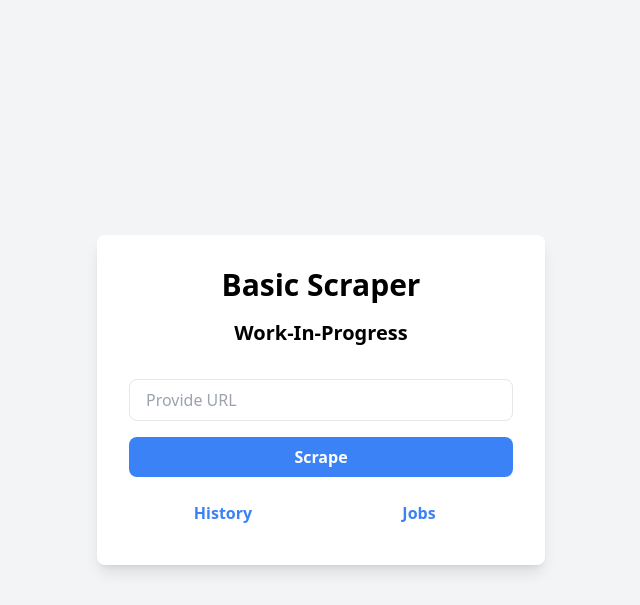
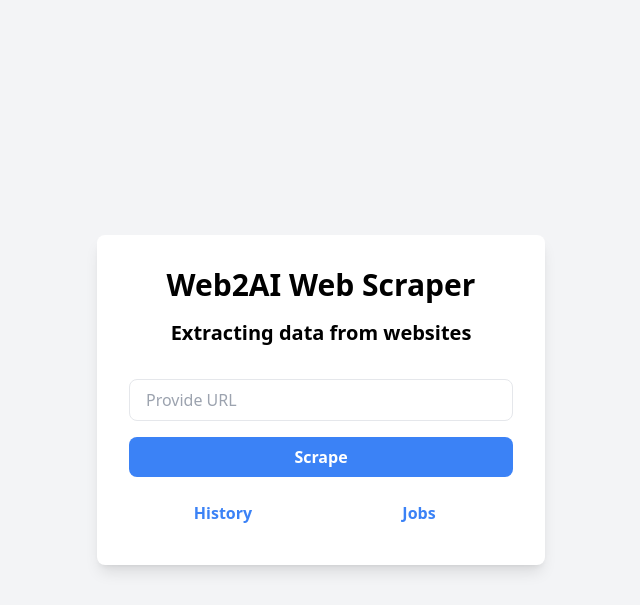
Before and after one commit to Web2AI/WebScraper-W2A, a Flask app: page / in a window 1280 px wide. Shown: the top 605 px of the page, without its empty margins (319-959 px from the left). Run offline with Flask 3, Linux system fonts and the light colour scheme; some libraries are stand-ins or nearby versions.

Commit message:
Change website title

```diff
--- a/src/templates/base.html
+++ b/src/templates/base.html
@@ -4,7 +4,7 @@
     <meta charset="UTF-8" />
     <meta name="viewport" content="width=device-width, initial-scale=1.0" />
     <meta http-equiv="X-UA-Compatible" content="IE=edge" />
-    <title>{% block title %}Basic Scraper{% endblock %}</title>
+    <title>{% block title %}Web2AI{% endblock %}</title>
 
     <!-- Include Tailwind CSS via CDN -->
     <script src="https://cdn.tailwindcss.com"></script>
--- a/src/templates/history.html
+++ b/src/templates/history.html
@@ -1,4 +1,4 @@
-{% extends "base.html" %} {% block title %}Basic Scraper{% endblock %} {% block
+{% extends "base.html" %} {% block title %}Web2AI{% endblock %} {% block
 content %}
 <div class="bg-white shadow-lg rounded-lg p-8 w-max-content max-w-600">
   <div class="flex justify-between mb-4">
--- a/src/templates/index.html
+++ b/src/templates/index.html
@@ -1,11 +1,13 @@
-{% extends "base.html" %} {% block title %}Basic Scraper{% endblock %} {% block
+{% extends "base.html" %} {% block title %}Web2AI{% endblock %} {% block
 content %}
 <div
   class="bg-white shadow-lg rounded-lg p-8 w-full max-w-md"
   x-data="scraperApp()"
 >
-  <h1 class="text-3xl font-bold text-center mb-4">Basic Scraper</h1>
-  <h2 class="text-xl font-semibold text-center mb-8">Work-In-Progress</h2>
+  <h1 class="text-3xl font-bold text-center mb-4">Web2AI Web Scraper</h1>
+  <h2 class="text-xl font-semibold text-center mb-8">
+    Extracting data from websites
+  </h2>
 
   <!-- Form -->
   <form @submit.prevent="submitForm" class="space-y-4">
```
